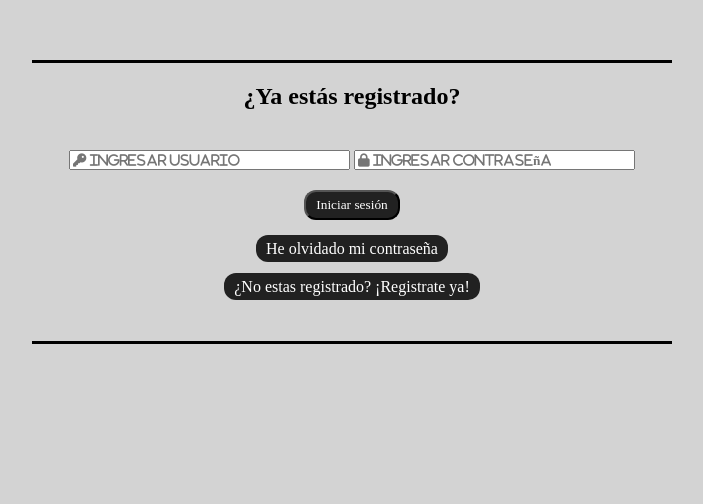
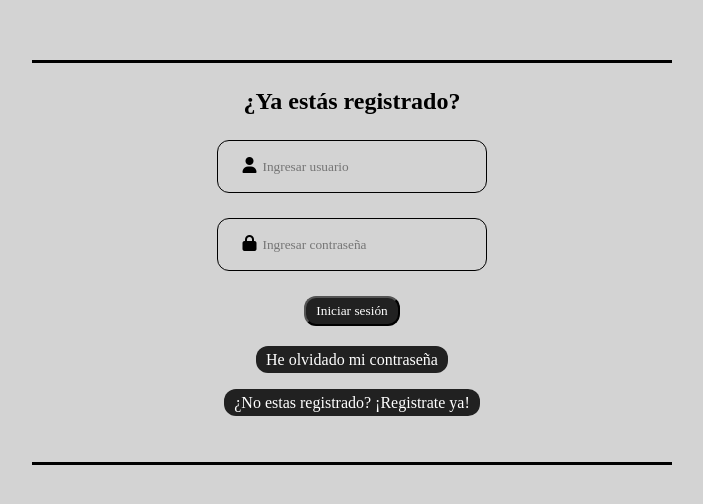
Before and after one commit to BlackGoldRoger/Alquiler_coche, a PHP site: page /myrentcar/Usuario.php in a window 1280 px wide. Shown: the part 67-571 px from the top of the page, without its empty margins (288-991 px from the left). Run offline with PHP 8.4, Linux system fonts and the light colour scheme; some libraries are stand-ins or nearby versions; some web fonts are replaced.

Commit message:
Pequeños cambios 3

```diff
--- a/Usuario.php
+++ b/Usuario.php
@@ -27,17 +27,29 @@
                 </div>
 				<!--Formulario login -->
 				<form id="frmlogin" class="user-section__part" method="POST" action="login_registrar.php">
-				<input type="text" class="user-section__part Inputs fa" placeholder="&#xf084; Ingresar usuario" name="txtusu" required>
-				<input type="password" class="user-section__part Inputs fa" placeholder="&#xf023; Ingresar contraseña" name="txtpass" required>
+                <div class="user-section__part">
+                    <div class="cool">
+                        <p ><i class="fas fa-user"></i> <input type="text" class="cool-element" placeholder="Ingresar usuario" name="txtusu" autocomplete="off" required></p>
+                    </div>
+                </div>
+                <div class="user-section__part">
+                    <!--<div class="cool user-buttons">
+                        <i class="fa-solid fa-lock fa-sm"></i> <input type="password" class="user-section__part cool-element" placeholder="Ingresar contraseña" name="txtpass" required>
+                    </div>-->
+                    <div class="cool">
+					    <p><i class="fa-solid fa-lock"></i> <input type="password" class="cool-element" placeholder="Ingresar contraseña" name="txtpass" autocomplete="off" required></p>
+					</div>
+                </div>
 				<!--
 				<input type="checkbox" class="checkboxvai"><span>Recordar contraseña</span>
 				-->
-				<button type="submit" class="main-user__btn" name="btnlogin">Iniciar sesión</button>
-
+				<div class="">
+				    <button type="submit" class="main-user__btn" name="btnlogin">Iniciar sesión</button>
+				</div>
 
 				</form>
                 <div class="user-section__part">
-                    <a href="" class="main-user__btn">He olvidado mi contraseña</a>
+                    <a href="Mantenimiento.html" class="main-user__btn">He olvidado mi contraseña</a>
                 </div>
 
                 <div class="user-section__part">
--- a/estilos.css
+++ b/estilos.css
@@ -265,10 +265,10 @@ img {
     position: relative;
 }
 .user-section__part{
-    margin: 20px 0;
+    margin: 25px;
 }
-.Inputs{
-	text-transform: lowercase;
+.user-buttons{
+     margin: 500px;
 }
 .main-user__btn{
     border-radius: 12px;
@@ -278,9 +278,32 @@ img {
     padding: 5px 10px;
 	cursor: pointer;
 }
+.cool{
+    border: 1px solid;
+    border-radius: 12px;
+    margin: 10px 25%;
+}
+.cool-element{
+    background-color: inherit;
+    border: none;
+    width: 75%;
+    outline: none;
+}
+.cool-element:hover{
+    color: white;
+}
+.cool:hover {
+    transition: background-color 1s ease, color 1s ease;
+    background-color: #212121;
+    color: white;
+    border-color: #212121;
+}
+.cool:hover ::placeholder{
+    transition: color 1s ease;
+    color: white;
+}
 
 /*Página de mantenimiento*/
-
 .maintenance-container{
     position: relative;
     width: 100%;
```
Also changed, not shown: Usuario_NoReg.php (+11 -5 lines), index.php (+4 -4 lines), pagina2.php (+5 -6 lines).
